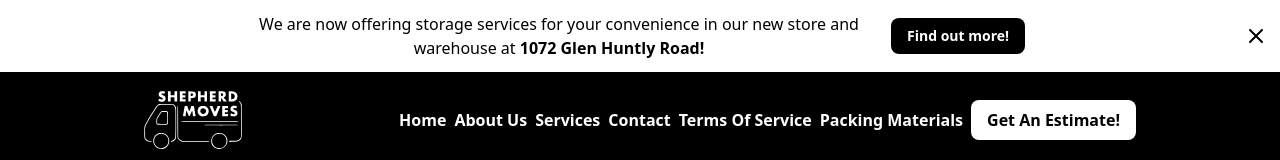
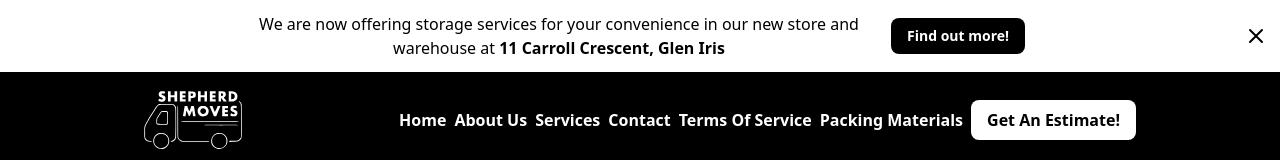
Before and after one commit to shepherd-moves/sm-next, a Next.js app: page /about in a window 1280 px wide. Shown: the top 160 px of the page. Built offline with nearby package versions, Linux system fonts and the light colour scheme.

Commit message:
Test changes on Dev branch
Test changes on Dev branch

```diff
--- a/components/Navbar.tsx
+++ b/components/Navbar.tsx
@@ -64,7 +64,8 @@ function Navbar() {
           <div className="order-1 sm:order-none w-11/12 sm:w-auto max-w-screen-sm inline-block text-black text-sm md:text-base mb-2 sm:mb-0">
             <p className="text-center">
               We are now offering storage services for your convenience in our
-              new store and warehouse at <strong>1072 Glen Huntly Road!</strong>
+              new store and warehouse at{" "}
+              <strong>11 Carroll Crescent, Glen Iris</strong>
             </p>
           </div>
           {/* The button to open modal */}
--- a/package.json
+++ b/package.json
@@ -16,7 +16,7 @@
     "@types/node": "18.11.9",
     "@types/react": "18.0.25",
     "@types/react-dom": "18.0.9",
-    "axios": "^1.3.4",
+    "axios": "^1.6.1",
     "daisyui": "^2.42.1",
     "emailjs-com": "^3.2.0",
     "eslint": "8.28.0",
--- a/pages/index.tsx
+++ b/pages/index.tsx
@@ -1,4 +1,4 @@
-import Heady from "next/head";
+import Head from "next/head";
 import Image from "next/image";
 import styles from "../styles/Home.module.css";
 import Hero from "../components/Hero";
```
Also changed, not shown: 1 other file (tests, documents, lock files or other folders).
